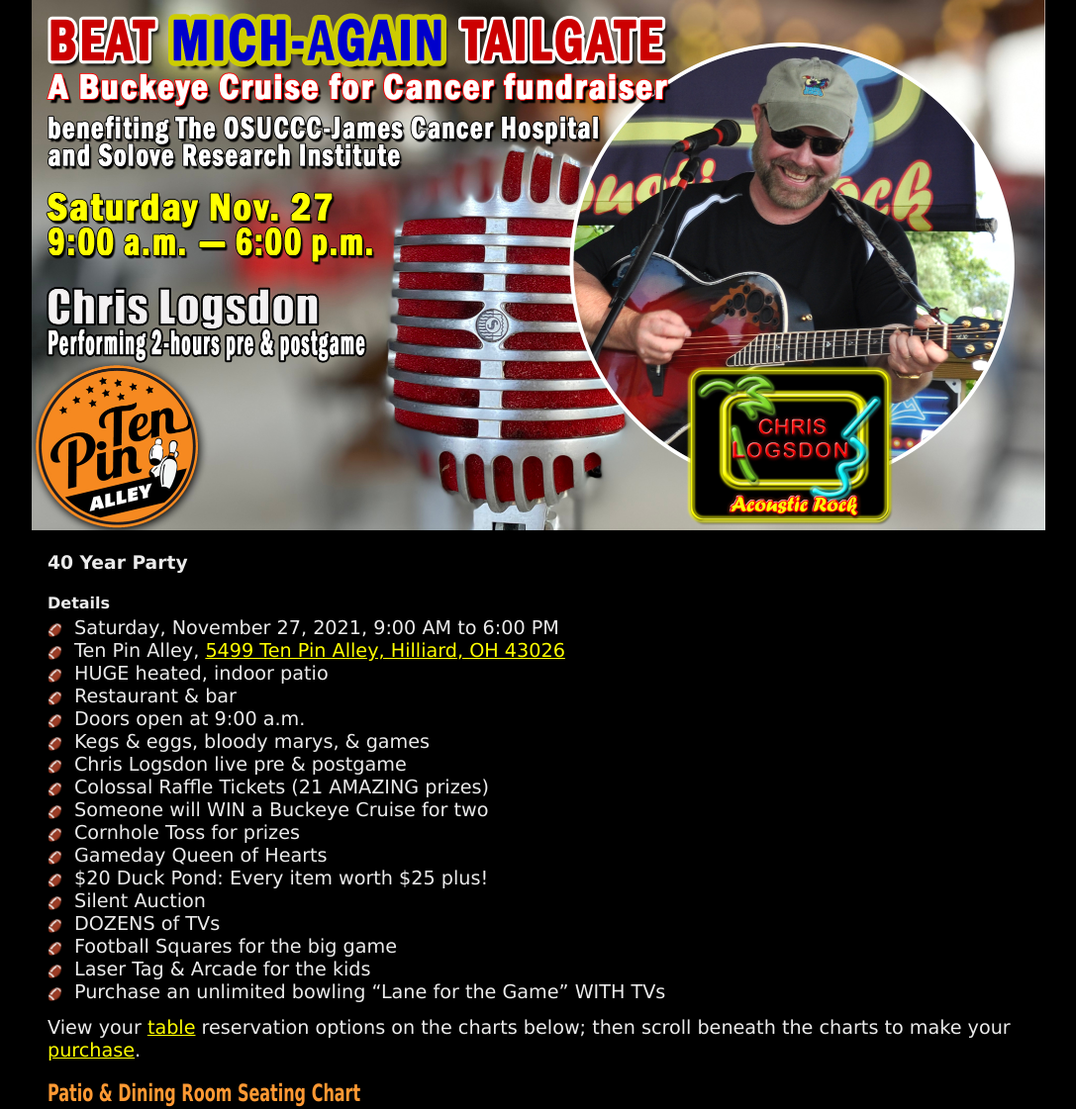
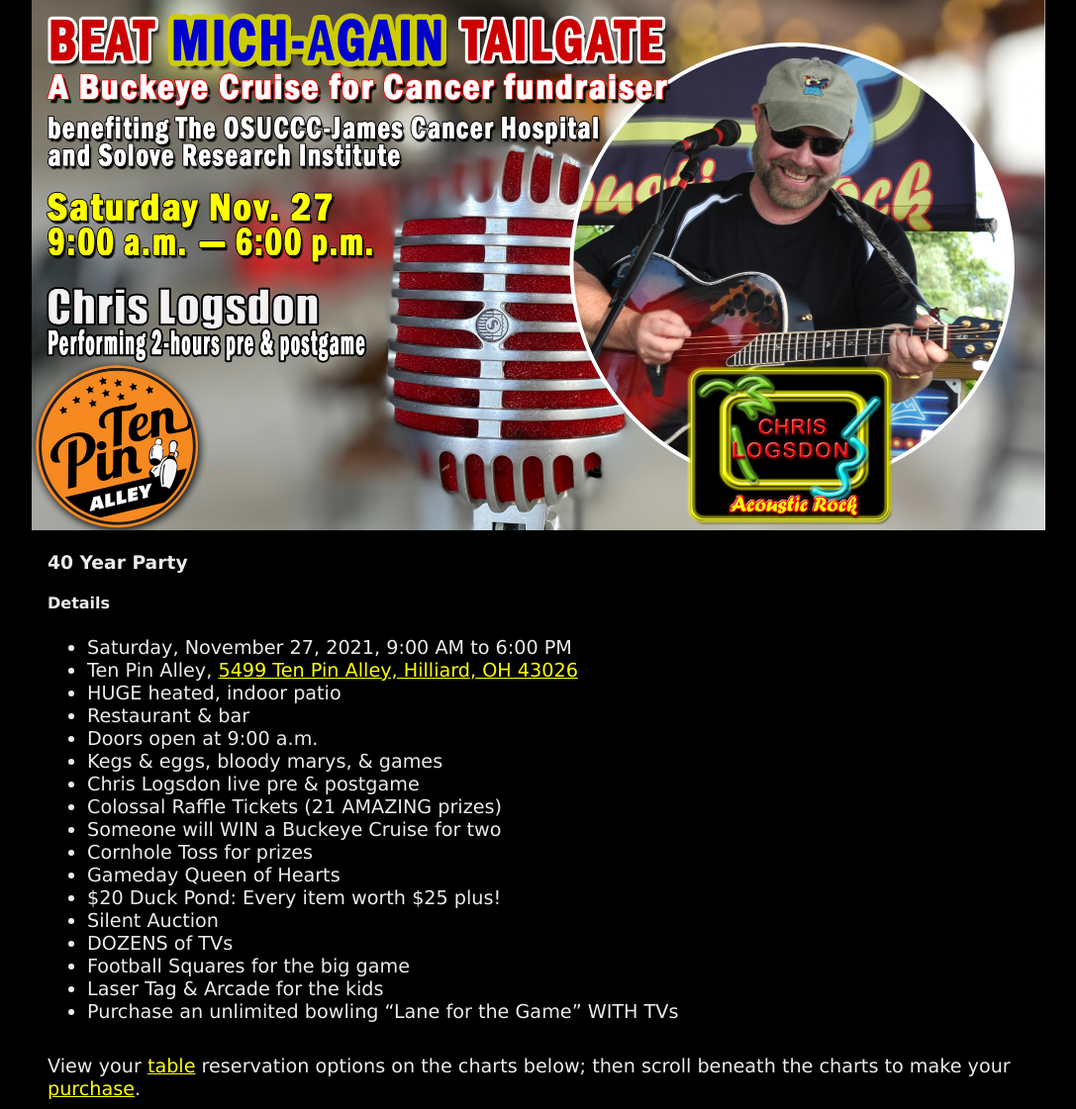
Before and after one commit to wmchristie/logsdon, a plain HTML site: page year-40/index.html in a window 1280 px wide. Shown: the top 1121 px of the page at 99% size, without its empty margins (96-1183 px from the left). Drawn offline with Linux system fonts and the light colour scheme.

Commit message:
removed styling on the details bulleted list

```diff
--- a/year-40/styles.css
+++ b/year-40/styles.css
@@ -48,8 +48,8 @@ a {
     transform:scale(1,1.5); /* W3C */
 }
 
+/*
 .details-body ul {
-  list-style: none;
   margin: 0;
   padding: 0;
 }
@@ -57,13 +57,7 @@ a {
 .details-body ul li {
   margin-left: 1.5rem;
 }
-
-.details-body ul li::before {
-  content: '\1f3c8';
-  font-size: 0.75rem;
-  margin: 0 0.75rem 0 -1.5rem;
-}
-
+*/
 sup {
   top: -0.25rem;
   left: 0.25rem;
```
